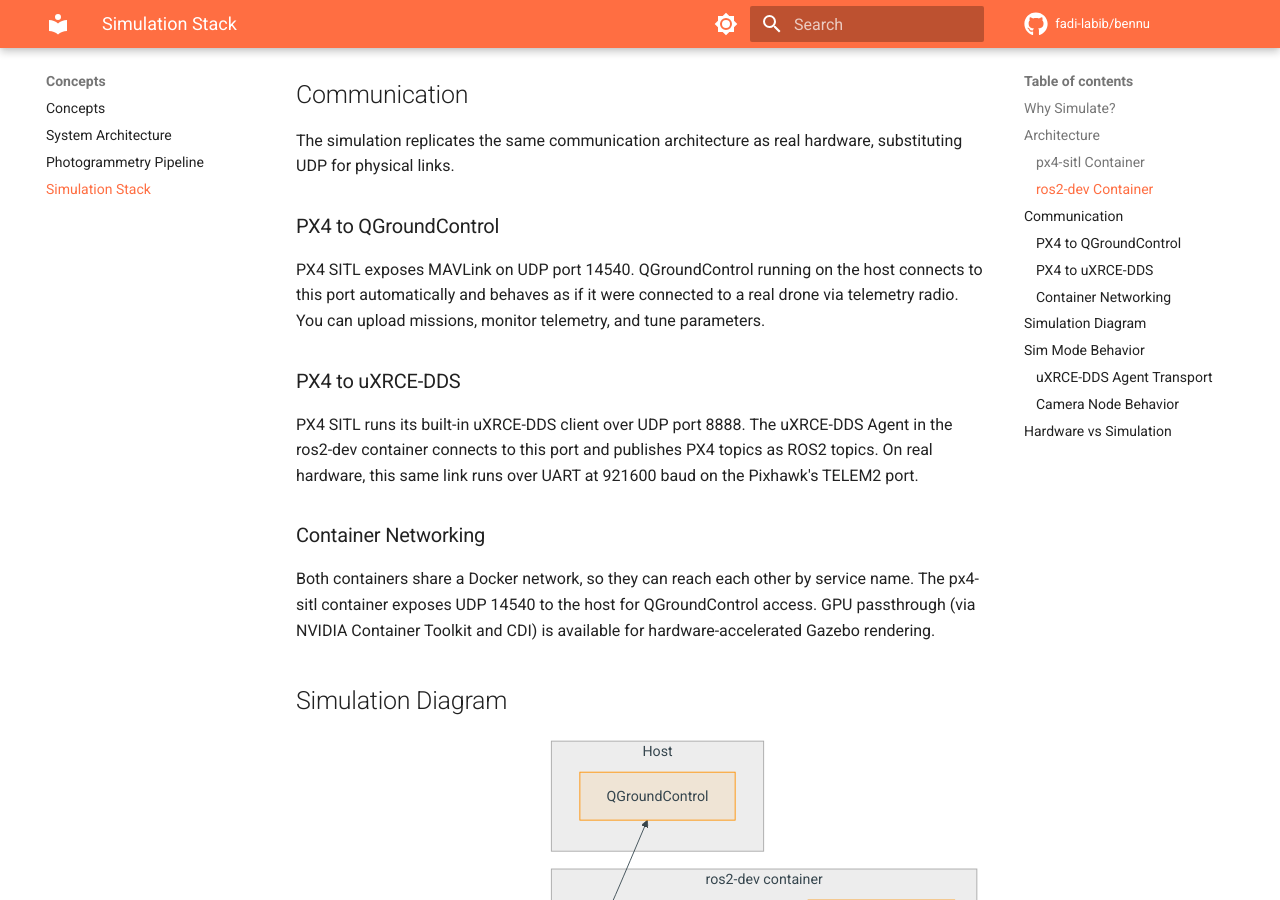
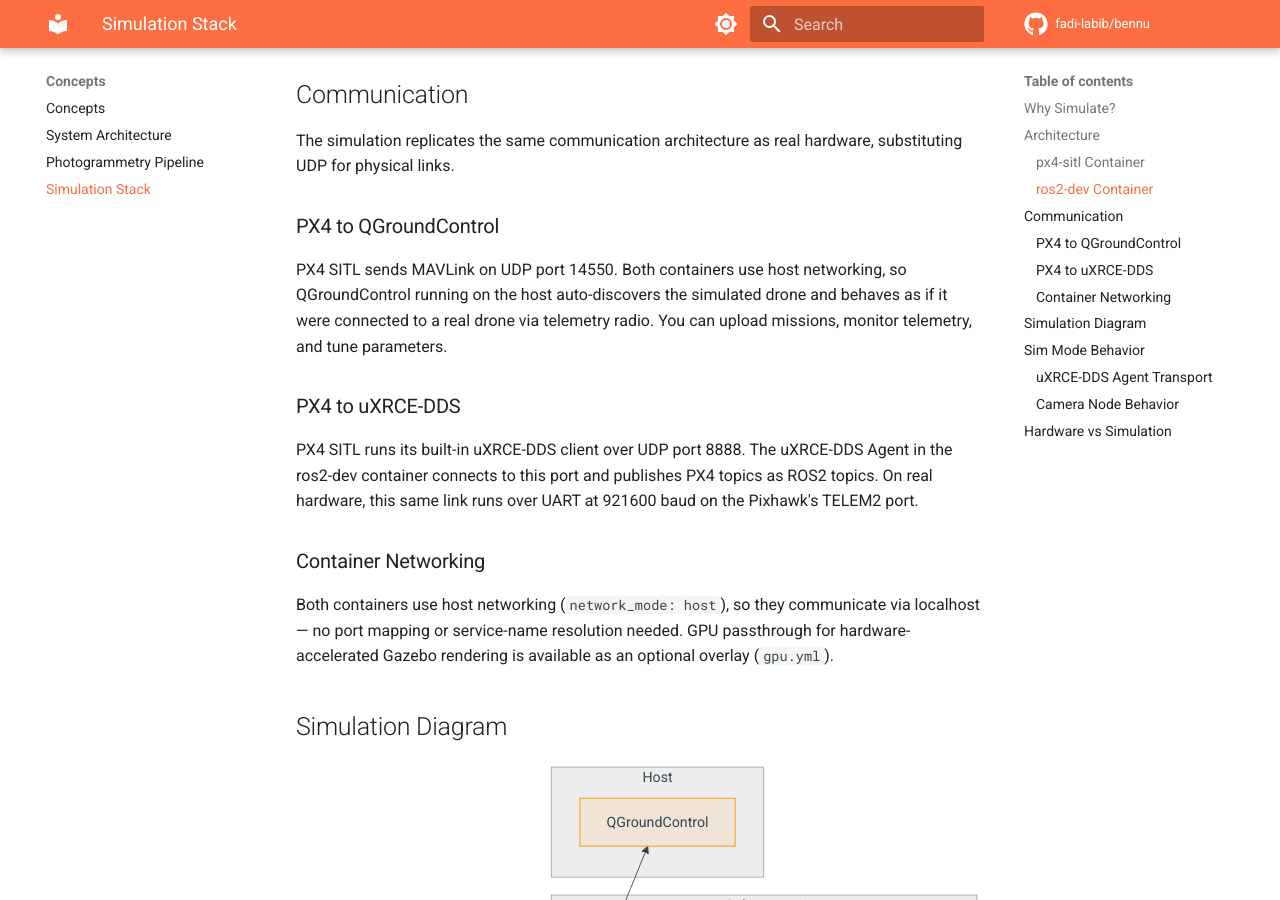
Before and after one commit to fadi-labib/bennu, an MkDocs documentation site: the page built from docs/concepts/simulation-stack.md, in a window 1280 px wide and 900 px high, scrolled down 1332 px. Built offline with MkDocs 1.6.1 and Material for MkDocs 9.7.7, drawn with Linux system fonts in a browser that asks for light colours; comment, search, counter and statistics services are not loaded; some of the changed text lies outside the part shown.

Commit message:
fix: address PR review findings — script safety, stale docs, compose robustness
upload_params.sh:
- Fix subshell variable scoping (pipe → single Python invocation per file)
- Fix shell injection (string interpolation → sys.argv with heredoc)
- Use single persistent MAVLink connection per param file
- Separate ImportError/PermissionError handling in validation

docker-compose.sim.yml:
- Add unset HEADLESS in GUI branch to prevent stale env override
- Add comment explaining HEADLESS mechanism

Stale docs fixed:
- run-simulation.md diagram: 14540 → 14550
- simulation-stack.md: host networking, correct ports
- px4-parameters.md: NAV_DLL_ACT 0 → 2
- power-architecture.md: "RTL warning" → "Return to launch"
- base_params.yaml: NAV_RCL_ACT enum comment style
- Dockerfile.px4: correct EXPOSE port comments
- Delete sim/README.md (replaced by docs/how-to/run-simulation.md)

````diff
--- a/docs/concepts/simulation-stack.md
+++ b/docs/concepts/simulation-stack.md
@@ -39,7 +39,7 @@ The simulation replicates the same communication architecture as real hardware,
 
 ### PX4 to QGroundControl
 
-PX4 SITL exposes MAVLink on UDP port 14540. QGroundControl running on the host connects to this port automatically and behaves as if it were connected to a real drone via telemetry radio. You can upload missions, monitor telemetry, and tune parameters.
+PX4 SITL sends MAVLink on UDP port 14550. Both containers use host networking, so QGroundControl running on the host auto-discovers the simulated drone and behaves as if it were connected to a real drone via telemetry radio. You can upload missions, monitor telemetry, and tune parameters.
 
 ### PX4 to uXRCE-DDS
 
@@ -47,7 +47,7 @@ PX4 SITL runs its built-in uXRCE-DDS client over UDP port 8888. The uXRCE-DDS Ag
 
 ### Container Networking
 
-Both containers share a Docker network, so they can reach each other by service name. The px4-sitl container exposes UDP 14540 to the host for QGroundControl access. GPU passthrough (via NVIDIA Container Toolkit and CDI) is available for hardware-accelerated Gazebo rendering.
+Both containers use host networking (`network_mode: host`), so they communicate via localhost — no port mapping or service-name resolution needed. GPU passthrough for hardware-accelerated Gazebo rendering is available as an optional overlay (`gpu.yml`).
 
 ## Simulation Diagram
 
@@ -66,7 +66,7 @@ graph LR
     subgraph Host
         QGC[QGroundControl]
     end
-    PX4 -->|"UDP 14540"| QGC
+    PX4 -->|"MAVLink<br/>UDP 14550"| QGC
     PX4 <-->|"UDP 8888"| XRCE
 ```
 
@@ -95,7 +95,7 @@ In both modes, the camera node subscribes to `VehicleGlobalPosition` and writes
 | GPS | M9N hardware receiver | Gazebo simulated GPS |
 | Physics | Real world | Gazebo Harmonic |
 | Launch argument | `use_sim:=false` | `use_sim:=true` |
-| QGC connection | Telemetry radio (MAVLink) | UDP 14540 (localhost) |
+| QGC connection | Telemetry radio (MAVLink) | UDP 14550 (localhost, host networking) |
 | Start command | Manual launch on Pi 5 | `docker compose -f docker-compose.sim.yml up` |
 
 The goal is to minimize the difference between simulation and hardware. The same ROS2 nodes, the same launch files, and the same uXRCE-DDS protocol are used in both environments. Only the transport layer and camera backend change.
````
Also changed, not shown: docs/how-to/run-simulation.md (+1 -1 lines), docs/reference/power-architecture.md (+2 -2 lines), docs/reference/px4-parameters.md (+1 -1 lines), sim/README.md (deleted, +0 -58 lines), 4 other files.
